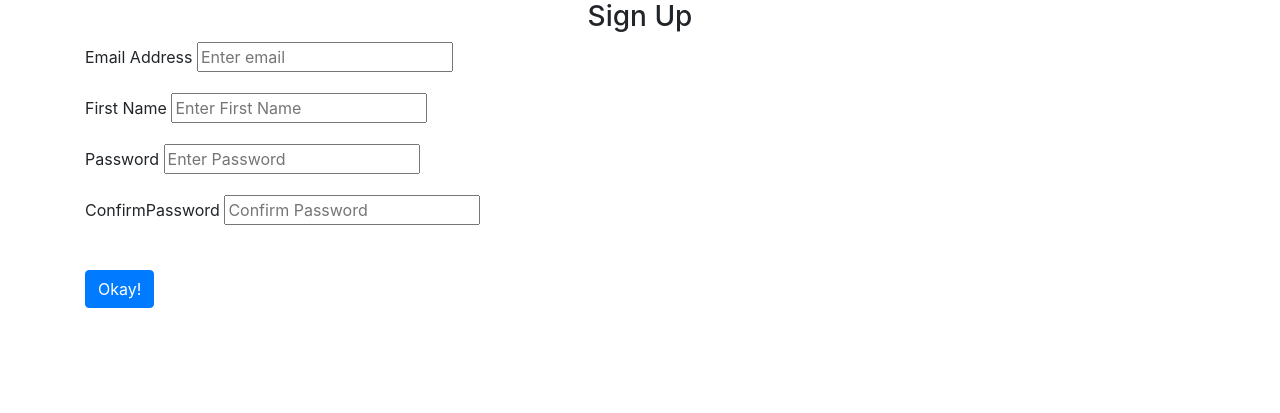
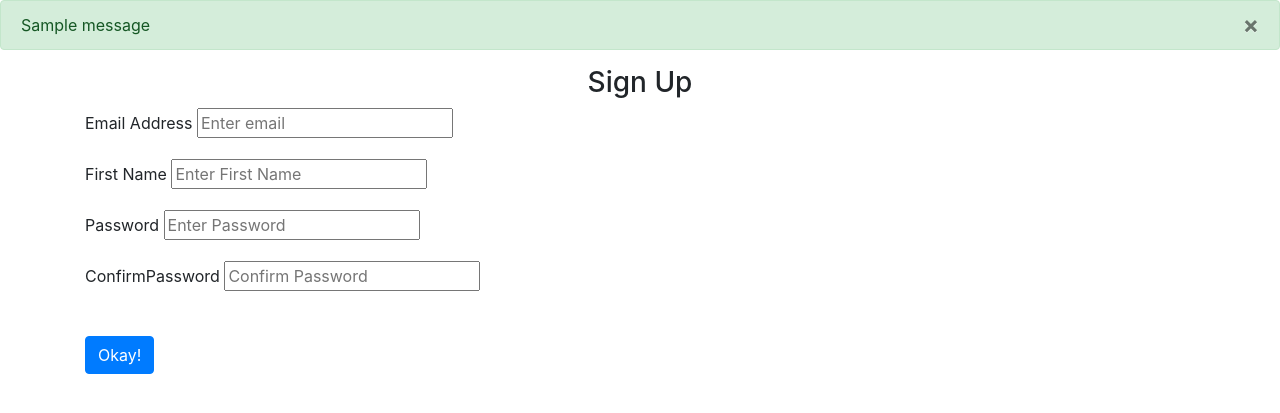
Before and after one commit to JanusHasie/DigitalMarketing, a Flask app: page /sign_up in a window 1280 px wide. Shown: the part 56-469 px from the top of the page. Run offline with Flask 2, Linux system fonts and the light colour scheme; one stand-in notice (Sample message) is shown; some libraries are stand-ins or nearby versions.

Commit message:
start with DB updates

```diff
--- a/Website/__init__.py
+++ b/Website/__init__.py
@@ -1,9 +1,15 @@
 #Initialise
 from flask import Flask
+from flask_sqlalchemy import SQLAlchemy
+
+db = SQLAlchemy()
+DB_OBJ = "database.db"
 
 def create_app() :
     app = Flask(__name__)
     app.config['SECRET_KEY'] = '1234'
+    app.config['SQLALCHEMY_DATABASE_URI'] = f'sqlite:///{DB_OBJ}'
+    db.init_app(app)
 
     from .views import views
     from .auth import auth
--- a/Website/templates/base.html
+++ b/Website/templates/base.html
@@ -40,6 +40,28 @@
                 </div>
              </div>
         </nav>
+
+        {% with messages = get_flashed_messages(with_categories=true) %}
+            {% if messages %}
+                {% for category, message in messages %}
+                    {% if category =='issue' %}
+                        <div class="alert alert-danger alter-dismissable fade show" role="alert">
+                                {{ message }}
+                                <button type="button" class="close" data-dismiss="alert">
+                                    <span aria-hidden="true">&times;</span>
+                                </button>
+                        </div>
+                        {% else %}
+                        <div class="alert alert-success alter-dismissable fade show" role="alert">
+                            {{ message }}
+                            <button type="button" class="close" data-dismiss="alert">
+                                <span aria-hidden="true">&times;</span>
+                            </button>
+                        </div>
+                    {% endif %}
+                {% endfor %}
+            {% endif %}
+        {% endwith %}
             <!--  Insert here
 
             End-->
--- a/Website/templates/home.html
+++ b/Website/templates/home.html
@@ -1,5 +1,5 @@
 {% extends 'base.html' %} {% block title %}Home{% endblock %} {% block content%}
     <h1 align = "center">Welcome to the Home page</h1>
-    <p>This is the main page for my (31581900, Janus Haasbroek) Digital Marketing web page.</p>
+    <p align = "center">This is the main page for my (31581900, Janus Haasbroek) Digital Marketing web page.</p>
 
     {% endblock %}
--- a/Website/templates/sign_up.html
+++ b/Website/templates/sign_up.html
@@ -25,7 +25,7 @@
     <div class = "form-group">
         <label for="password">Password</label>
         <input
-            type="text"
+            type="password"
             class="from-control"
             id="password"
             name="password"
@@ -35,7 +35,7 @@
     <div class = "form-group">
         <label for="cpassword">ConfirmPassword</label>
         <input
-            type="text"
+            type="password"
             class="from-control"
             id="cpassword"
             name="cpassword"
```
